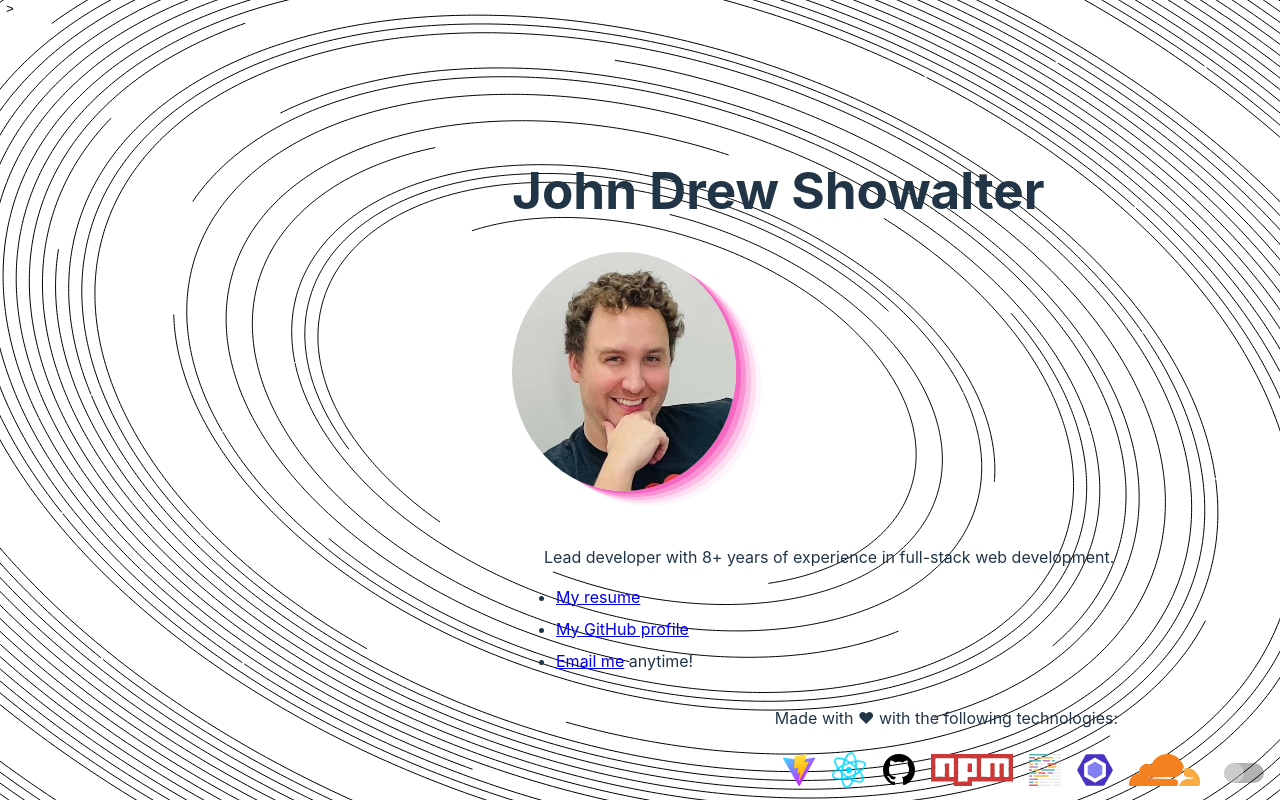
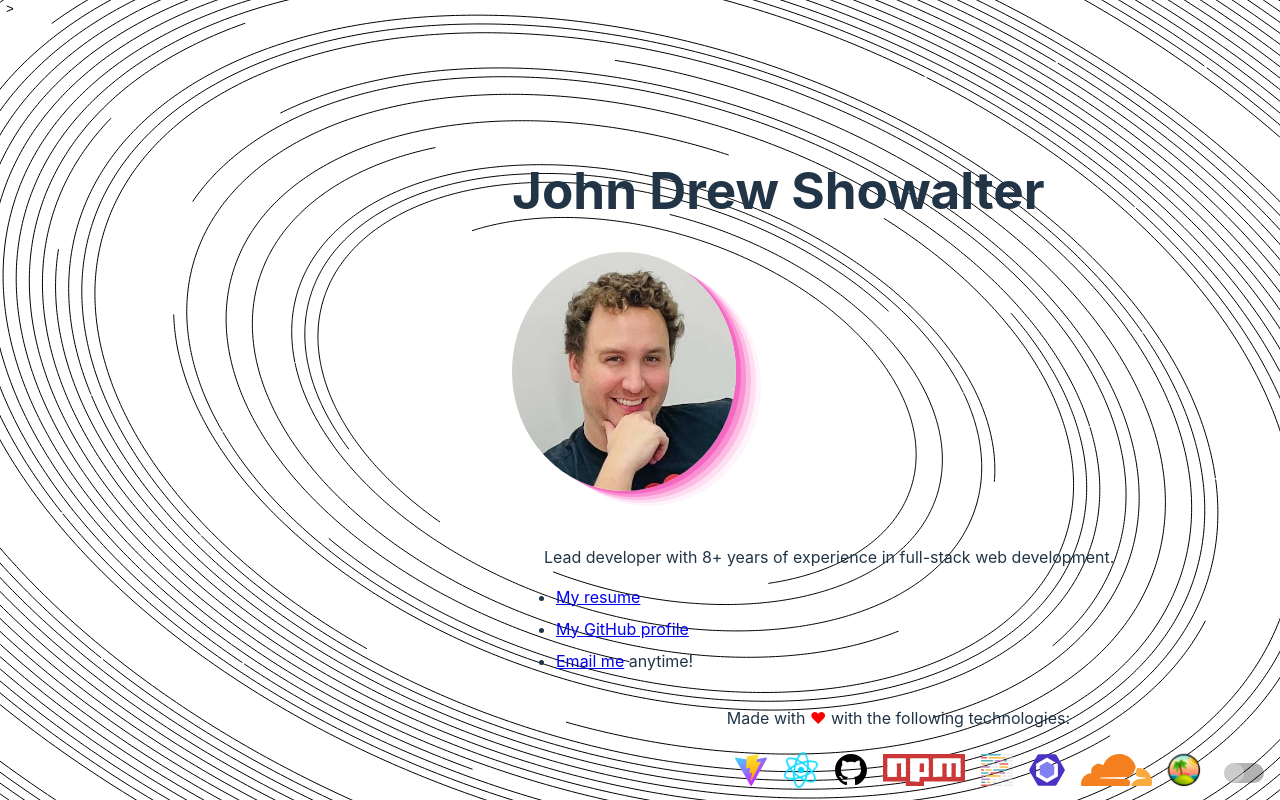
Before and after one commit to one19/119.is, a React (Vite) app: page / in a window 1280 px wide. Built offline with nearby package versions, Linux system fonts and the light colour scheme.

Commit message:
🔥 inline css using @emotion/styled.

```diff
--- a/src/Footer.css
+++ /dev/null
@@ -1,47 +0,0 @@
-.footer {
-  position: absolute;
-  bottom: 0;
-  right: 0;
-}
-
-.linkHolster {
-  display: flex;
-  align-items: center;
-}
-
-.logo {
-  height: 2em;
-  padding: 0.5em;
-  will-change: filter;
-  transition: filter 300ms;
-}
-.vite:hover, .eslint:hover {
-  filter: drop-shadow(0 0 1em #646cffaa);
-}
-.react:hover {
-  filter: drop-shadow(0 0 1em #61dafbaa);
-}
-.github:hover {
-  filter: drop-shadow(0 0 1em #fffa);
-}
-.npm:hover {
-  filter: drop-shadow(0 0 1em #f00a);
-}
-.prettier:hover, .cloudflare:hover {
-  filter: drop-shadow(0 0 1em rgba(248, 190, 76, 0.8));
-}
-
-@keyframes logo-spin {
-  from {
-    transform: rotate(0deg);
-  }
-  to {
-    transform: rotate(360deg);
-  }
-}
-
-@media (prefers-reduced-motion: no-preference) {
-  .logo.react {
-    animation: logo-spin infinite 20s linear;
-  }
-}
--- a/src/Footer.tsx
+++ b/src/Footer.tsx
@@ -1,3 +1,4 @@
+import styled from '@emotion/styled';
 import reactLogo from './assets/react.svg';
 import viteLogo from './assets/vite.svg';
 import githubLogo from './assets/octocat.svg';
@@ -5,47 +6,103 @@ import npmLogo from './assets/npm.svg';
 import eslintLogo from './assets/eslint.svg';
 import prettierLogo from './assets/prettier.svg';
 import cloudflareLogo from './assets/cloudflare.svg';
-import './Footer.css';
+import tanstackLogo from './assets/tanstack.png';
+
+const FooterContainer = styled.div`
+  position: absolute;
+  bottom: 0;
+  right: 0;
+`;
+
+const LinkHolster = styled.div`
+  display: flex;
+  align-items: center;
+`;
+
+const LogoImg = styled.img<{ hoverGlow: string }>`
+  height: 2em;
+  padding: 0.5em;
+  will-change: filter;
+  transition: filter 300ms;
+
+  &:hover {
+    filter: drop-shadow(0 0 1em ${({ hoverGlow }) => hoverGlow});
+  }
+
+  &.react {
+    @media (prefers-reduced-motion: no-preference) {
+      animation: logo-spin infinite 20s linear;
+    }
+  }
+
+  @keyframes logo-spin {
+    from {
+      transform: rotate(0deg);
+    }
+    to {
+      transform: rotate(360deg);
+    }
+  }
+`;
+
+const Heart = styled.span`
+  color: red;
+`;
 
 type Props = {
   children?: React.ReactNode;
 };
 
 const Footer = ({ children }: Props) => (
-  <div className="footer">
+  <FooterContainer>
     <p>
-      Made with <span className="heart">♥</span> with the following
-      technologies:
+      Made with <Heart>♥</Heart> with the following technologies:
     </p>
-    <div className="linkHolster">
+    <LinkHolster>
       <a href="https://vitejs.dev" target="_blank">
-        <img src={viteLogo} className="logo vite" alt="Vite logo" />
+        <LogoImg src={viteLogo} alt="Vite logo" hoverGlow="#646cffaa" />
       </a>
       <a href="https://react.dev" target="_blank">
-        <img src={reactLogo} className="logo react" alt="React logo" />
+        <LogoImg
+          src={reactLogo}
+          alt="React logo"
+          hoverGlow="#61dafbaa"
+          className="react"
+        />
       </a>
       <a href="https://github.com/one19" target="_blank">
-        <img src={githubLogo} className="logo github" alt="GitHub logo" />
+        <LogoImg src={githubLogo} alt="GitHub logo" hoverGlow="#fffa" />
       </a>
       <a href="https://www.npmjs.com/~one19" target="_blank">
-        <img src={npmLogo} className="logo npm" alt="NPM logo" />
+        <LogoImg src={npmLogo} alt="NPM logo" hoverGlow="#f00a" />
       </a>
       <a href="https://prettier.io/" target="_blank">
-        <img src={prettierLogo} className="logo prettier" alt="Prettier logo" />
+        <LogoImg
+          src={prettierLogo}
+          alt="Prettier logo"
+          hoverGlow="rgba(248, 190, 76, 0.8)"
+        />
       </a>
       <a href="https://eslint.org/" target="_blank">
-        <img src={eslintLogo} className="logo eslint" alt="Eslint logo" />
+        <LogoImg src={eslintLogo} alt="Eslint logo" hoverGlow="#646cffaa" />
       </a>
       <a href="https://www.cloudflare.com/" target="_blank">
-        <img
+        <LogoImg
           src={cloudflareLogo}
-          className="logo cloudflare"
           alt="Cloudflare logo"
+          hoverGlow="rgba(248, 190, 76, 0.8)"
+        />
+      </a>
+      <a href="https://tanstack.com/router/latest" target="_blank">
+        <LogoImg
+          src={tanstackLogo}
+          alt="Tanstack router logo"
+          hoverGlow="rgba(52, 211, 153, 0.8)"
         />
       </a>
       {children}
-    </div>
-  </div>
+    </LinkHolster>
+  </FooterContainer>
 );
 
 export default Footer;
--- a/src/index.css
+++ /dev/null
@@ -1,59 +0,0 @@
-:root {
-  font-family: Inter, system-ui, Avenir, Helvetica, Arial, sans-serif;
-  line-height: 1.5;
-  font-weight: 400;
-
-  color-scheme: light dark;
-  color: rgba(255, 255, 255, 0.87);
-  background-color: #242424;
-
-  font-synthesis: none;
-  text-rendering: optimizeLegibility;
-  -webkit-font-smoothing: antialiased;
-  -moz-osx-font-smoothing: grayscale;
-  -webkit-text-size-adjust: 100%;
-
-  --main-header-font-size: 3.2em;
-  --main-header-line-height: 1.1;
-}
-
-#root {
-  max-width: 1280px;
-  padding: 3.5em 0 0 calc(50% - 8rem);
-}
-
-body {
-  margin: 0;
-  display: flex;
-  place-items: center;
-  min-width: 320px;
-  min-height: 100vh;
-}
-
-h1 {
-  font-size: var(--main-header-font-size);
-  line-height: var(--main-header-line-height);
-}
-
-@media (prefers-color-scheme: light) {
-  :root {
-    color: #213547;
-    background-color: #ffffff;
-  }
-}
-
-canvas {
-  z-index: -1;
-}
-
-ul {
-  margin-top: 0;
-  padding-left: 0.75em;
-}
-li {
-  margin-bottom: 0.5em;
-}
-
-* {
-  min-width: 0;
-}
--- a/src/main.tsx
+++ b/src/main.tsx
@@ -1,7 +1,7 @@
 import { StrictMode } from 'react';
 import ReactDOM from 'react-dom/client';
 import { RouterProvider, createRouter } from '@tanstack/react-router';
-import './index.css';
+import { Global, css } from '@emotion/react';
 
 // Import the generated route tree
 import { routeTree } from './routeTree.gen';
@@ -16,11 +16,75 @@ declare module '@tanstack/react-router' {
   }
 }
 
+const globalStyles = css`
+  :root {
+    font-family: Inter, system-ui, Avenir, Helvetica, Arial, sans-serif;
+    line-height: 1.5;
+    font-weight: 400;
+
+    color-scheme: light dark;
+    color: rgba(255, 255, 255, 0.87);
+    background-color: #242424;
+
+    font-synthesis: none;
+    text-rendering: optimizeLegibility;
+    -webkit-font-smoothing: antialiased;
+    -moz-osx-font-smoothing: grayscale;
+    -webkit-text-size-adjust: 100%;
+
+    --main-header-font-size: 3.2em;
+    --main-header-line-height: 1.1;
+  }
+
+  #root {
+    max-width: 1280px;
+    padding: 3.5em 0 0 calc(50% - 8rem);
+  }
+
+  body {
+    margin: 0;
+    display: flex;
+    place-items: center;
+    min-width: 320px;
+    min-height: 100vh;
+  }
+
+  h1 {
+    font-size: var(--main-header-font-size);
+    line-height: var(--main-header-line-height);
+  }
+
+  @media (prefers-color-scheme: light) {
+    :root {
+      color: #213547;
+      background-color: #ffffff;
+    }
+  }
+
+  canvas {
+    z-index: -1;
+  }
+
+  ul {
+    margin-top: 0;
+    padding-left: 0.75em;
+  }
+
+  li {
+    margin-bottom: 0.5em;
+  }
+
+  * {
+    min-width: 0;
+  }
+`;
+
 const rootElement = document.getElementById('root')!;
 if (!rootElement.innerHTML) {
   const root = ReactDOM.createRoot(rootElement);
   root.render(
     <StrictMode>
+      <Global styles={globalStyles} />
       <RouterProvider router={router} />
     </StrictMode>,
   );
--- a/vite.config.ts
+++ b/vite.config.ts
@@ -6,7 +6,7 @@ import rawPlugin from './rawPlugin';
 // https://vitejs.dev/config/
 export default defineConfig({
   build: {
-    assetsInlineLimit: 0,
+    assetsInlineLimit: 2048,
   },
   plugins: [
     rawPlugin(),
```
Also changed, not shown: src/assets/tanstack.png (added).
